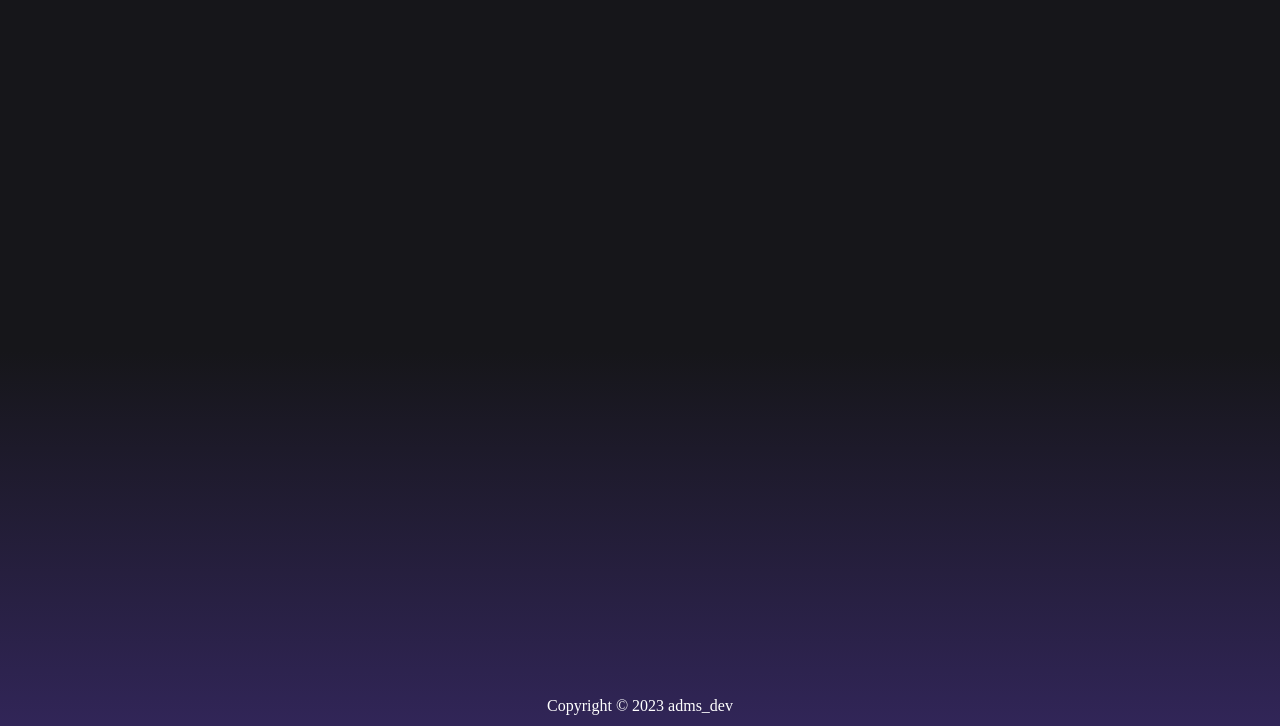
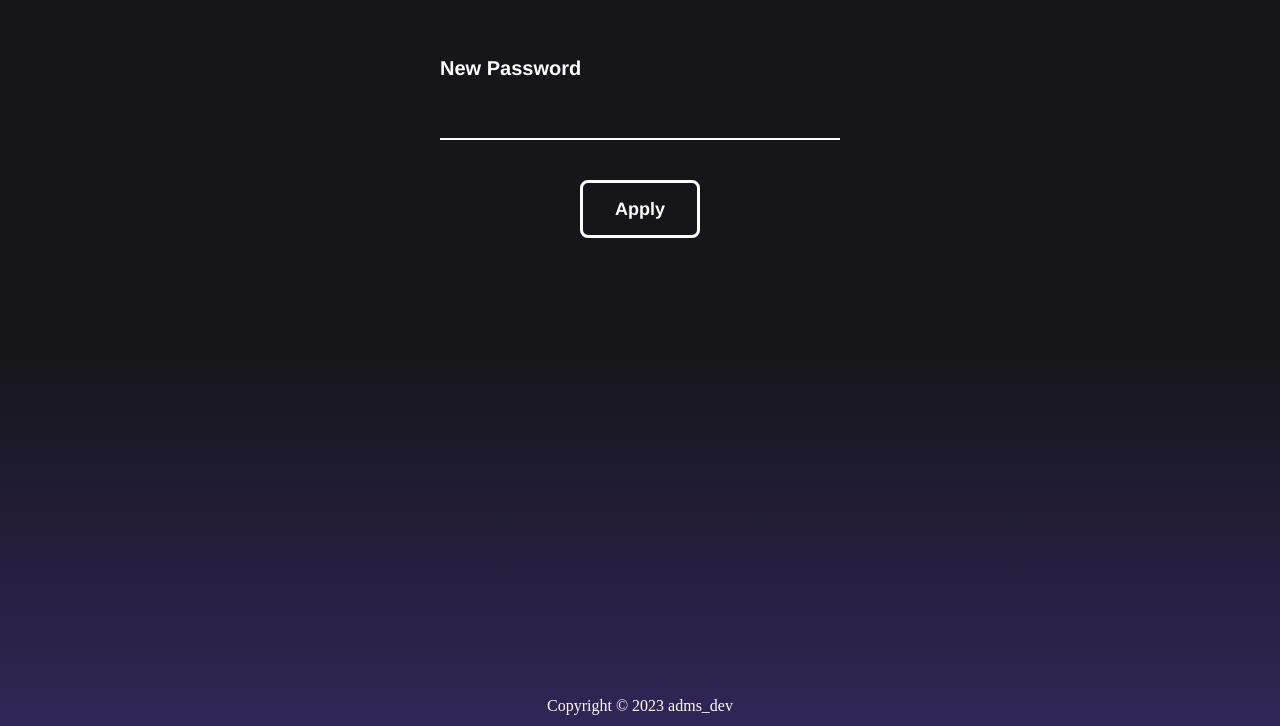
Before and after one commit to bambula1337/portfolio_v3, a Vue app: page /reset in a window 1280 px wide. Shown: the part 106-832 px from the top of the page. Built offline with nearby package versions, Linux system fonts and the light colour scheme; no server answers; sample sign-in values are in the browser's storage; a web font is replaced by a local one.

Commit message:
:sparkles: Change Password + Connect Google features
Added new Feature, Change password ( or add if wasn't ) and Connect Google to your account.

```diff
--- a/src/router/index.ts
+++ b/src/router/index.ts
@@ -2,6 +2,7 @@ import Vue from 'vue';
 import VueRouter, { RouteConfig } from 'vue-router';
 import AuthView from '@/views/AuthView.vue';
 import ProfileView from '@/views/ProfileView.vue';
+import ResetView from '@/views/ResetView.vue';
 import { getAuth, onAuthStateChanged } from 'firebase/auth';
 import HomeView from '../views/HomeView.vue';
 
@@ -28,6 +29,15 @@ const routes: Array<RouteConfig> = [
     path: '/profile',
     name: 'profile',
     component: ProfileView,
+    meta: {
+      layout: 'default',
+      requiresAuth: true,
+    },
+  },
+  {
+    path: '/reset',
+    name: 'reset',
+    component: ResetView,
     meta: {
       layout: 'default',
       requiresAuth: true,
--- a/src/views/ProfileView.vue
+++ b/src/views/ProfileView.vue
@@ -8,6 +8,16 @@
       </fieldset>
       <button class="apply-button" type="submit">Apply Changes</button>
     </form>
+    <div class="connect" v-if="!linkedWithGoogle">
+      <h2 class="connect-title">Connect:</h2>
+      <button class="connect-google" @click="connectGoogle">
+        <img
+          src="@/assets/icons/icon_google.svg"
+          alt="Connect Google Account"
+          class="icon-google"
+        />
+      </button>
+    </div>
   </div>
 </template>
 
@@ -17,7 +27,9 @@ import Vue from 'vue';
 // Vuex
 import { mapGetters } from 'vuex';
 // Firebase
-import { getAuth, updateProfile, updateEmail } from 'firebase/auth';
+import {
+  updateProfile, updateEmail, linkWithPopup, GoogleAuthProvider,
+} from 'firebase/auth';
 
 export default Vue.extend({
   name: 'ProfileView',
@@ -32,9 +44,22 @@ export default Vue.extend({
         console.log(error);
       }
     },
+    async connectGoogle() {
+      try {
+        const provider = new GoogleAuthProvider();
+        await linkWithPopup(this.getUser, provider);
+      } catch (error) {
+        console.log(error);
+      }
+    },
   },
   computed: {
     ...mapGetters('auth', ['getUser']),
+    linkedWithGoogle() {
+      return !!this.getUser.providerData.find(
+        (provider: any) => provider.providerId === 'google.com',
+      );
+    },
   },
 });
 </script>
@@ -46,7 +71,7 @@ export default Vue.extend({
     @apply w-20 h-20 rounded-full mr-20;
   }
   & .profile-form {
-    @apply text-white;
+    @apply text-white mr-20;
     & .inputs-wrapper {
       @apply text-left mb-5;
     }
@@ -59,5 +84,23 @@ export default Vue.extend({
       }
     }
   }
+  & .connect {
+    @apply h-full;
+    & .connect-title {
+      @apply text-xl font-semibold text-project-title mb-5;
+    }
+    & .connect-google {
+      @apply inline-flex border-3 border-project-principal rounded-xl;
+      @apply transition-all duration-300;
+
+      &:hover {
+        @apply border-project-highlight rounded-3xl;
+      }
+
+      & .icon-google {
+        @apply w-10 p-2;
+      }
+    }
+  }
 }
 </style>
--- /dev/null
+++ b/src/views/ResetView.vue
@@ -0,0 +1,62 @@
+<template>
+  <div class="reset-view">
+    <form @submit.prevent="resetPassword" class="form">
+      <fieldset class="inputs">
+        <base-input v-model="password">New Password</base-input>
+      </fieldset>
+      <button class="apply-button" type="submit">Apply</button>
+    </form>
+  </div>
+</template>
+
+<script lang="ts">
+// TS Support
+import Vue from 'vue';
+// Firebase
+import { updatePassword } from 'firebase/auth';
+// Vuex
+import { mapGetters } from 'vuex';
+
+export default Vue.extend({
+  name: 'ResetView',
+  data() {
+    return {
+      password: '',
+    };
+  },
+  computed: {
+    ...mapGetters('auth', ['getUser']),
+  },
+  methods: {
+    async resetPassword() {
+      try {
+        await updatePassword(this.getUser, this.password);
+      } catch (error) {
+        console.log(error);
+      }
+    },
+  },
+});
+</script>
+
+<style lang="scss" scoped>
+.reset-view {
+  @apply flex justify-center pt-40;
+  & .form {
+    @apply w-100 text-project-title;
+
+    & .inputs {
+      @apply text-left;
+    }
+
+    & .apply-button {
+      @apply text-white text-lg font-semibold bg-transparent border-project-principal border-3 px-8 py-3 rounded-lg;
+      @apply transition-all duration-300;
+
+      &:hover {
+        @apply border-project-highlight rounded-2xl;
+      }
+    }
+  }
+}
+</style>
```
